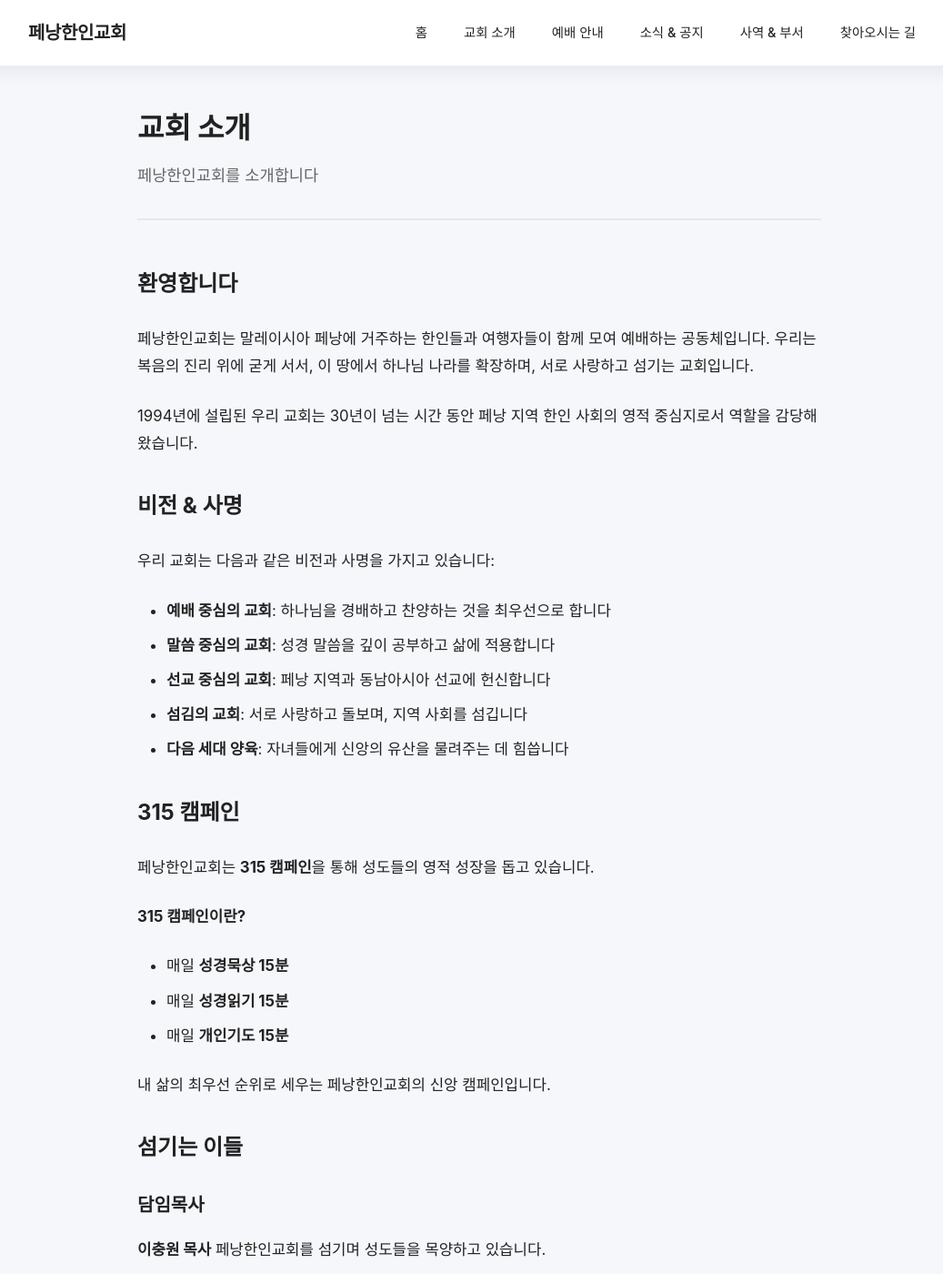
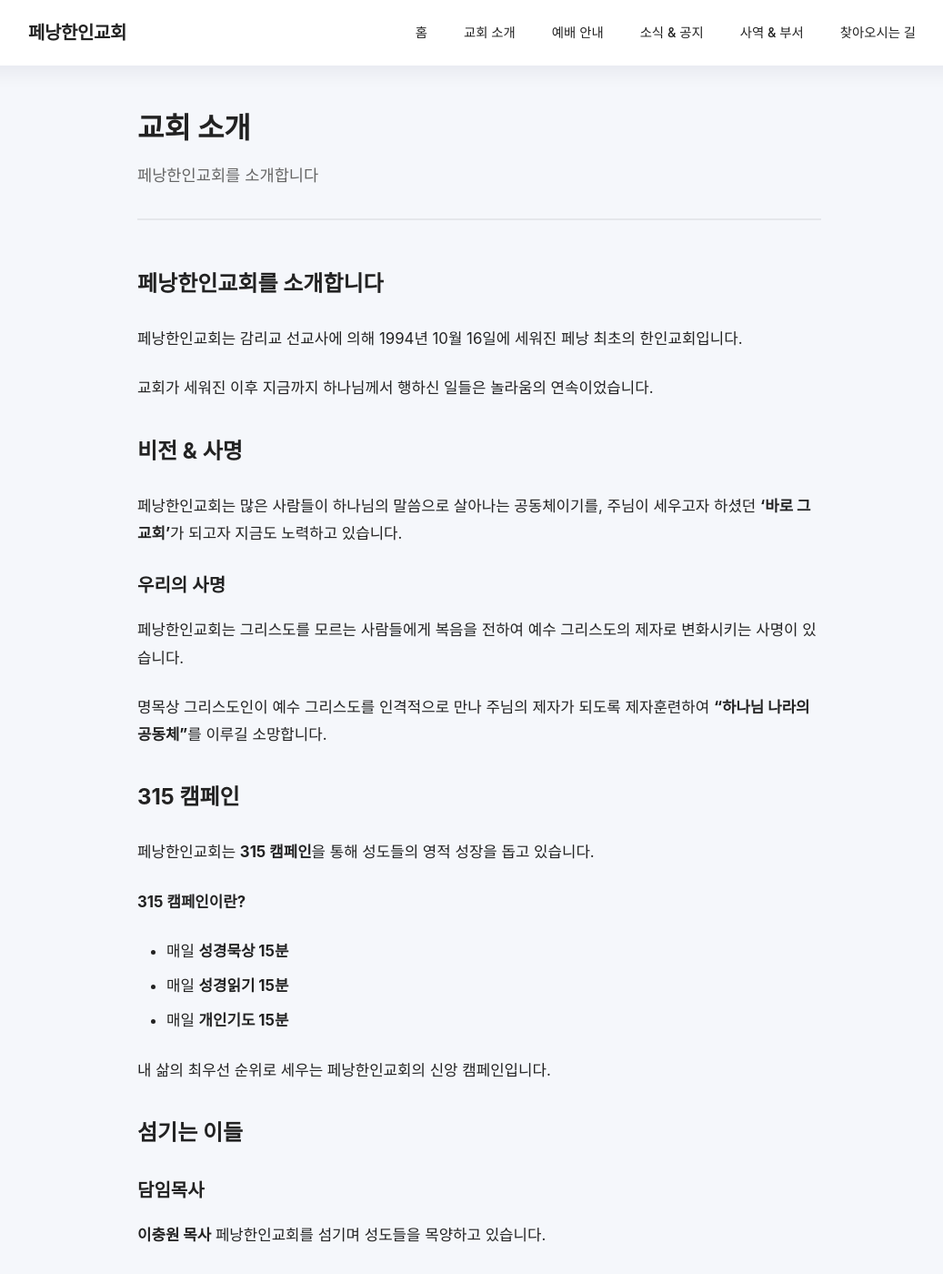
Before and after one commit to penang-korean-church/penang-korean-church.github.io, a Jekyll site: the page built from pages/about.md, in a window 1280 px wide and 1400 px high. Shown: the whole window at 91% size, without its empty margins (113-1150 px from the left). Built offline with Jekyll 4.4.1, drawn with Linux system fonts in a browser that asks for light colours; some of the changed text lies outside the part shown.

Commit message:
feat: 카페 주소 추가

```diff
--- a/_config.yml
+++ b/_config.yml
@@ -20,6 +20,8 @@
   phone: "+60-4-299-7935"
   mobile: "+60-17-510-3771"
   email: "penangkc1994@naver.com"
+  website: "http://www.pkc1994.modoo.at"
+  cafe: "https://cafe.daum.net/PenangChurch"
   latitude: "5.4601"
   longitude: "100.2834"
 
--- a/_includes/footer.html
+++ b/_includes/footer.html
@@ -9,7 +9,8 @@
         <strong>전화:</strong> <a href="tel:+60-4-299-7935">+60-4-299-7935</a><br>
         <strong>휴대전화:</strong> <a href="tel:+60-17-510-3771">+60-17-510-3771</a><br>
         <strong>이메일:</strong> <a href="mailto:penangkc1994@naver.com">penangkc1994@naver.com</a><br>
-        <strong>홈페이지:</strong> <a href="http://www.pkc1994.modoo.at" target="_blank" rel="noopener noreferrer">www.pkc1994.modoo.at</a>
+        <strong>홈페이지:</strong> <a href="http://www.pkc1994.modoo.at" target="_blank" rel="noopener noreferrer">www.pkc1994.modoo.at</a><br>
+        <strong>카페:</strong> <a href="https://cafe.daum.net/PenangChurch" target="_blank" rel="noopener noreferrer">cafe.daum.net/PenangChurch</a>
       </p>
       <p class="footer-pastor">담임목사: {{ site.pastor }}</p>
     </div>
--- a/assets/js/analytics.js
+++ b/assets/js/analytics.js
@@ -184,12 +184,28 @@
   }
 
   /**
+   * 11. 모바일에서 카페 링크를 모바일 버전으로 변경
+   */
+  function updateCafeLinksForMobile() {
+    const isMobile = /Android|webOS|iPhone|iPad|iPod|BlackBerry|IEMobile|Opera Mini/i.test(navigator.userAgent);
+
+    if (isMobile) {
+      const cafeLinks = document.querySelectorAll('a[href="https://cafe.daum.net/PenangChurch"]');
+      cafeLinks.forEach(function(link) {
+        link.href = 'https://m.cafe.daum.net/PenangChurch/';
+      });
+      console.log('📱 모바일 카페 링크로 변경됨:', cafeLinks.length + '개');
+    }
+  }
+
+  /**
    * 모든 추적 초기화
    */
   function initAnalytics() {
     // DOM이 로드된 후 실행
     if (document.readyState === 'loading') {
       document.addEventListener('DOMContentLoaded', function() {
+        updateCafeLinksForMobile();
         trackPhoneCalls();
         trackEmailClicks();
         trackMapClicks();
@@ -204,6 +220,7 @@
         console.log('✅ Google Analytics 이벤트 추적 초기화 완료');
       });
     } else {
+      updateCafeLinksForMobile();
       trackPhoneCalls();
       trackEmailClicks();
       trackMapClicks();
--- a/pages/about.md
+++ b/pages/about.md
@@ -3,21 +3,21 @@
 subtitle: "페낭한인교회를 소개합니다"
 ---
 
-## 환영합니다
+## 페낭한인교회를 소개합니다
 
-페낭한인교회는 말레이시아 페낭에 거주하는 한인들과 여행자들이 함께 모여 예배하는 공동체입니다. 우리는 복음의 진리 위에 굳게 서서, 이 땅에서 하나님 나라를 확장하며, 서로 사랑하고 섬기는 교회입니다.
+페낭한인교회는 감리교 선교사에 의해 1994년 10월 16일에 세워진 페낭 최초의 한인교회입니다.
 
-1994년에 설립된 우리 교회는 30년이 넘는 시간 동안 페낭 지역 한인 사회의 영적 중심지로서 역할을 감당해 왔습니다.
+교회가 세워진 이후 지금까지 하나님께서 행하신 일들은 놀라움의 연속이었습니다.
 
 ## 비전 & 사명
 
-우리 교회는 다음과 같은 비전과 사명을 가지고 있습니다:
+페낭한인교회는 많은 사람들이 하나님의 말씀으로 살아나는 공동체이기를, 주님이 세우고자 하셨던 **'바로 그 교회'**가 되고자 지금도 노력하고 있습니다.
 
-- **예배 중심의 교회**: 하나님을 경배하고 찬양하는 것을 최우선으로 합니다
-- **말씀 중심의 교회**: 성경 말씀을 깊이 공부하고 삶에 적용합니다
-- **선교 중심의 교회**: 페낭 지역과 동남아시아 선교에 헌신합니다
-- **섬김의 교회**: 서로 사랑하고 돌보며, 지역 사회를 섬깁니다
-- **다음 세대 양육**: 자녀들에게 신앙의 유산을 물려주는 데 힘씁니다
+### 우리의 사명
+
+페낭한인교회는 그리스도를 모르는 사람들에게 복음을 전하여 예수 그리스도의 제자로 변화시키는 사명이 있습니다.
+
+명목상 그리스도인이 예수 그리스도를 인격적으로 만나 주님의 제자가 되도록 제자훈련하여 **"하나님 나라의 공동체"**를 이루길 소망합니다.
 
 ## 315 캠페인
 
@@ -47,10 +47,9 @@
 
 ## 협력 기관
 
-페낭한인교회는 다음 기관들과 협력하여 사역하고 있습니다:
+페낭한인교회는 다음 기관과 협력하여 사역하고 있습니다:
 
-- **페낭토요한국학교**
-- **페낭우리도서관**
+- **페낭토요한글학교**
 
 ## 선교 후원
 
```
Also changed, not shown: pages/location.md (+1 -0 lines).
